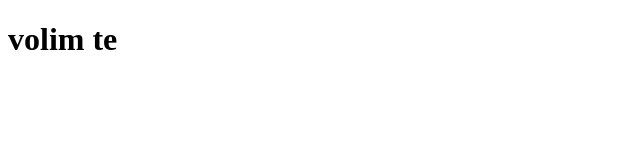
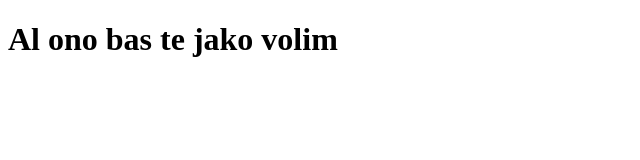
Before and after one commit to Bilaso/bilaso.github.com, a plain HTML site: page index.html in a window 1280 px wide. Shown: the whole page, without its empty margins (0-640 px from the left). Drawn offline with Linux system fonts and the light colour scheme.

Commit message:
Update index.html

```diff
--- a/index.html
+++ b/index.html
@@ -8,7 +8,7 @@
 </head>
 <body>
     <h1>
-        volim te
+        Al ono bas te jako volim
     </h1>
 </body>
 </html>
```
